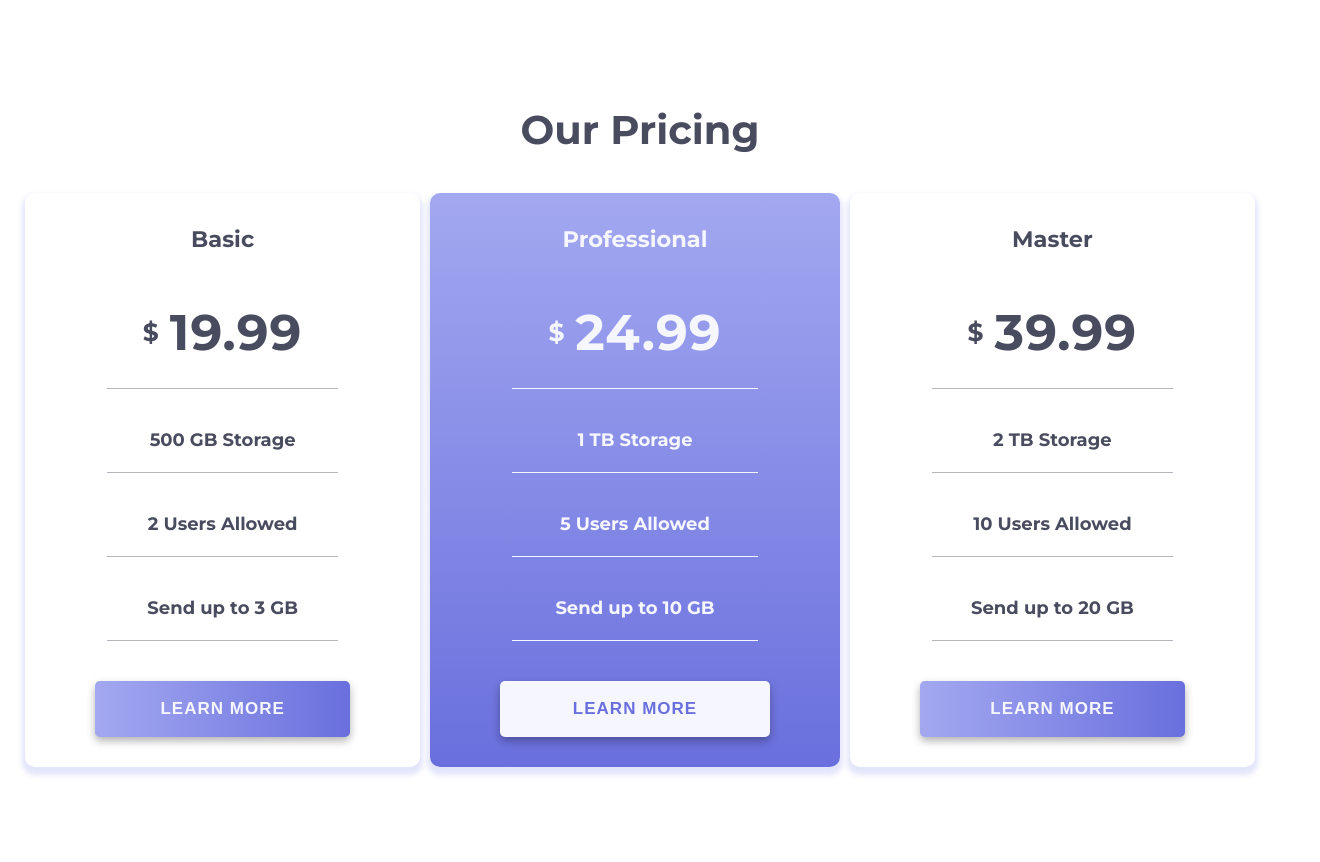
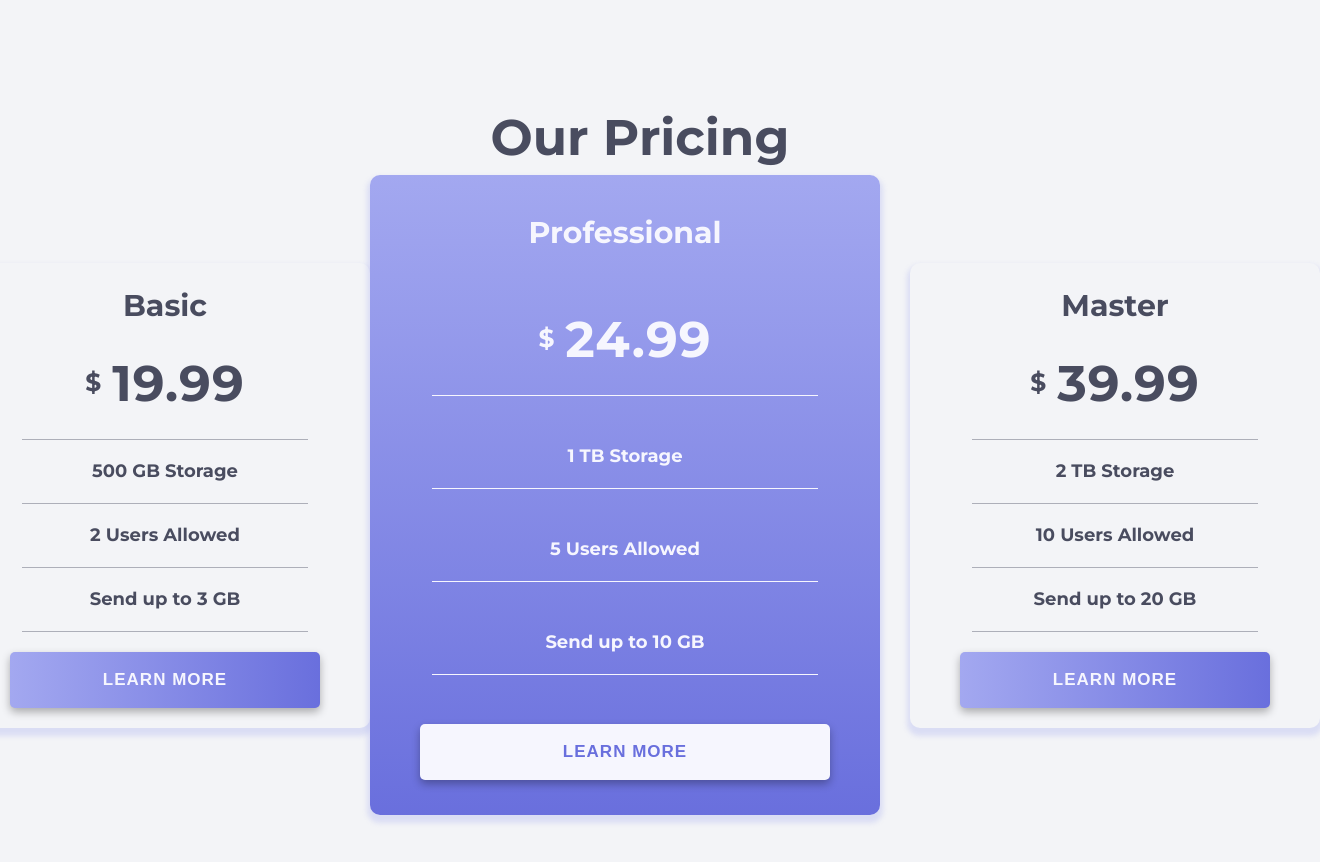
Before and after one commit to MorteyKafui/pricing-card-component, a plain HTML site: page index.html in a window 1280 px wide. Shown: the whole page, 1320 px wide, since content can reach past the window. Drawn offline with Linux system fonts and the light colour scheme.

Commit message:
add card styles

```diff
--- a/styles.css
+++ b/styles.css
@@ -15,6 +15,7 @@ body {
   font-family: 'Montserrat', sans-serif;
   line-height: 1.5;
   color: hsl(232, 13%, 33%);
+  background-color: hsla(222, 21%, 91%, 0.411);
 }
 
 .container {
@@ -34,8 +35,9 @@ body {
   justify-content: center;
   align-items: center;
   height: 80vh;
-  gap: 1rem;
   color: hsl(232, 13%, 33%);
+  margin: 0;
+  padding: 0;
 }
 
 .card {
@@ -45,12 +47,21 @@ body {
   align-items: center;
   border-radius: 10px;
   box-shadow: 0 5px 5px 3px hsla(236, 72%, 79%, 0.3);
-  padding: 3rem 10rem;
-  gap: 2rem;
+  padding: 2rem 8rem;
+}
+
+.card__basic,
+.card__master {
+  width: 25rem;
 }
 
 .title {
-  font-size: 4rem;
+  font-size: 5rem;
+  font-weight: 700;
+}
+
+h2 {
+  font-size: 3rem;
   font-weight: 700;
 }
 
@@ -106,13 +117,16 @@ span {
     hsl(237, 63%, 64%)
   );
   color: hsl(240, 78%, 98%);
+  width: 35rem;
+  height: 60rem;
+  margin-right: 3rem;
 }
 
 .card__prof p {
   border-bottom: 1px solid hsl(240, 78%, 98%);
 }
 
-.card__prof .btn.btn__white {
+.btn__white {
   background-color: hsl(240, 78%, 98%);
   color: hsl(237, 63%, 64%);
 }
```
